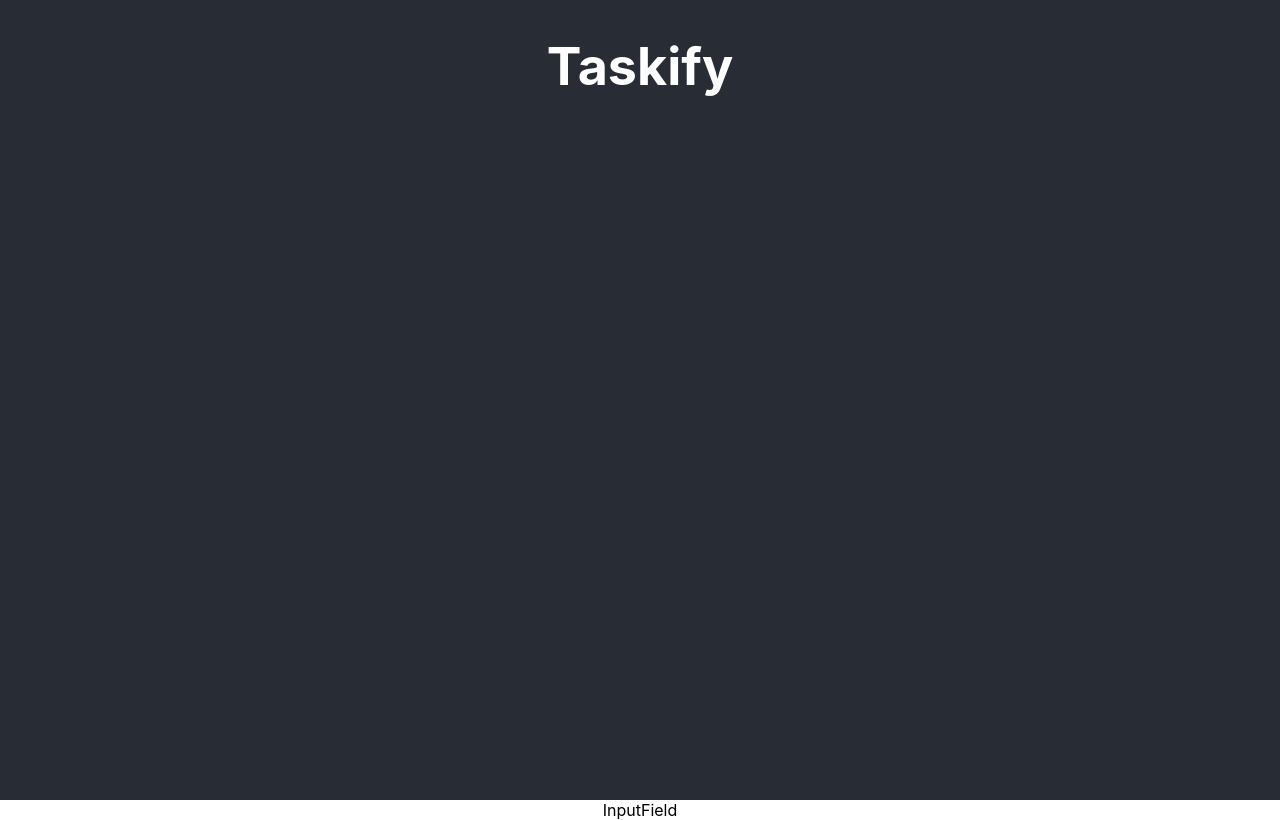
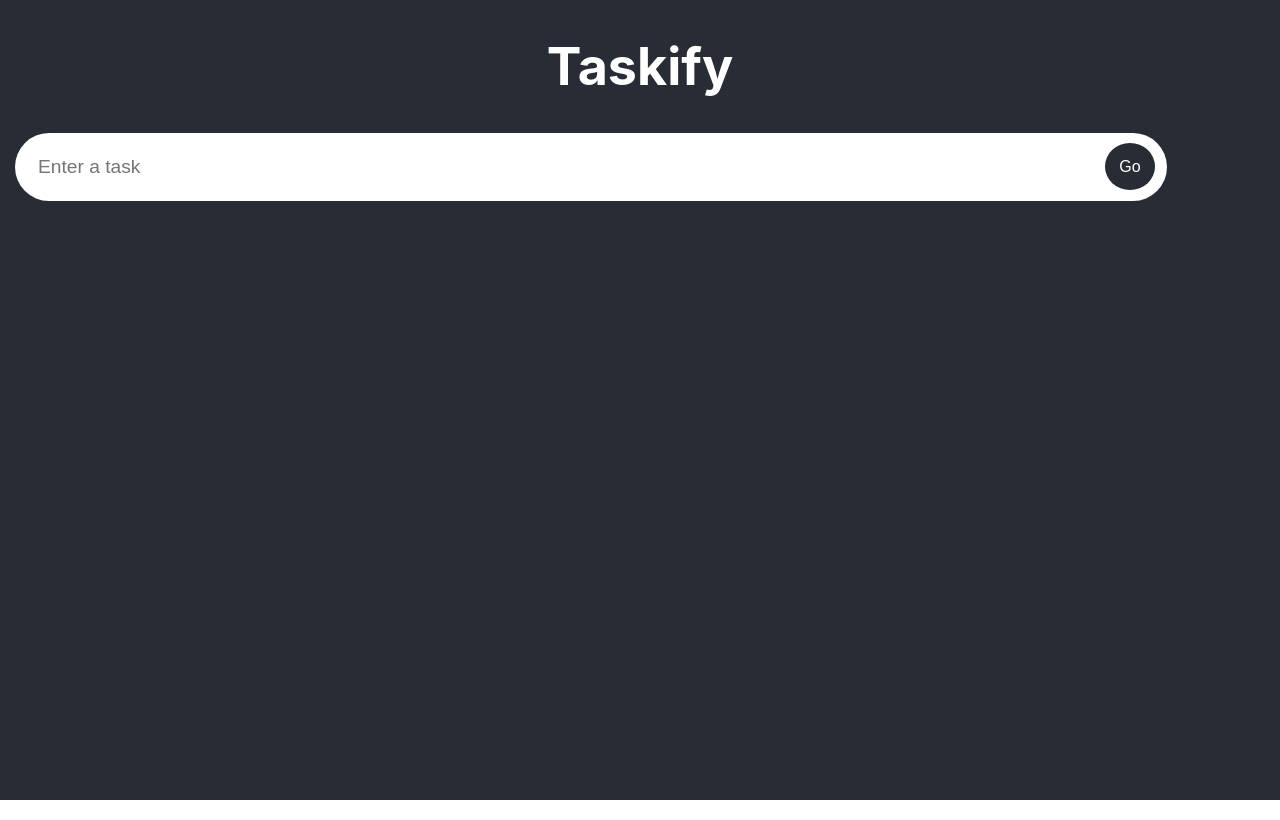
Before and after one commit to marta-moran/to-do-list-ts, a React (Create React App) app: page / in a window 1280 px wide. Built offline with nearby package versions, Linux system fonts and the light colour scheme.

Commit message:
input component

```diff
--- a/src/App.css
+++ b/src/App.css
@@ -1,5 +1,7 @@
 .App {
   text-align: center;
+  background-color: #282c34;
+  height: 100vh;
 }
 
 .App-logo {
@@ -12,8 +14,8 @@
 }
 
 .App-header {
-  background-color: #282c34;
-  min-height: 100vh;
+
+  min-height: 10vh;
   display: flex;
   flex-direction: column;
   align-items: center;
@@ -26,6 +28,8 @@
   color: #61dafb;
 }
 
+
+
 @media (max-width: 800px) {
   .App-header {
     font-size: 35px;
--- a/src/components/InputField/InputField.tsx
+++ b/src/components/InputField/InputField.tsx
@@ -1,9 +1,28 @@
-import React from 'react'
+import './InputStyles.css'
+import { useState } from "react";
 
 const InputField = () => {
+const [todo, setTodo] = useState<string>("")
+
+/*
+si pasase props del componente padre (se crea el useState del todo,setTodo en el componente HomePage)
+Se crea una interfaz porque hay que defeinir el tipo de dato que es  cada uno (todo es un string pero el setTodo es una fucnión )
+interface Props {
+    todo:string,
+    setTodo: React.Dispatch<React.SetStateAction<String>>
+}
+
+se pasarían las props por la función --> const inputField = ({todo, setTodo}: Props)
+*/
+
+
   return (
-    <div>InputField</div>
+   <form className='form'>
+        <input type='input' placeholder='Enter a task' className='input__box' onChange={(e) => setTodo(e.target.value) } />
+        <button className='input_submit' type='submit'>Go</button>
+   </form>
   )
 }
 
+
 export default InputField
--- /dev/null
+++ b/src/components/InputField/InputStyles.css
@@ -0,0 +1,37 @@
+.form {
+    display: flex;
+    width: 90%;
+    position: relative;
+    align-items: center;
+    margin: 0 15px
+}
+.input__box {
+    width: 100%;
+    padding: 1.2em;
+    border-radius: 50px;
+    border: 0 ;
+    font-size: 1.2em;
+}
+
+.input_submit {
+    position: absolute;
+    padding: 0.9em;
+    font-size: 1em;
+    border: none;
+    border-radius: 50%;
+    transition: 0.2s;
+    right: 0px;
+    color: rgb(255, 255, 255);
+    background-color: #282c34;
+    margin: 12px
+}
+
+.input__box:focus {
+    box-shadow: 0 0 10px 1000px rgba(0, 0, 0, 0.5);
+    outline: none;
+}
+
+.input_submit:hover {
+    background-color: #999a9a;
+    transform: scale(0.8);
+}
--- a/src/pages/Home/HomePage.tsx
+++ b/src/pages/Home/HomePage.tsx
@@ -1,13 +1,14 @@
-import React from "react";
+import { useState } from "react";
 import InputField from "../../components/InputField/InputField";
 
 function HomePage() {
+  //const [todo, setTodo] = useState<string>("") //si quisera usar string o number useState<string | number>("")
   return (
     <div>
       <header className="App-header">
         <h1>Taskify</h1>
       </header>
-      <InputField></InputField>
+      <InputField />
     </div>
   );
 }
```
